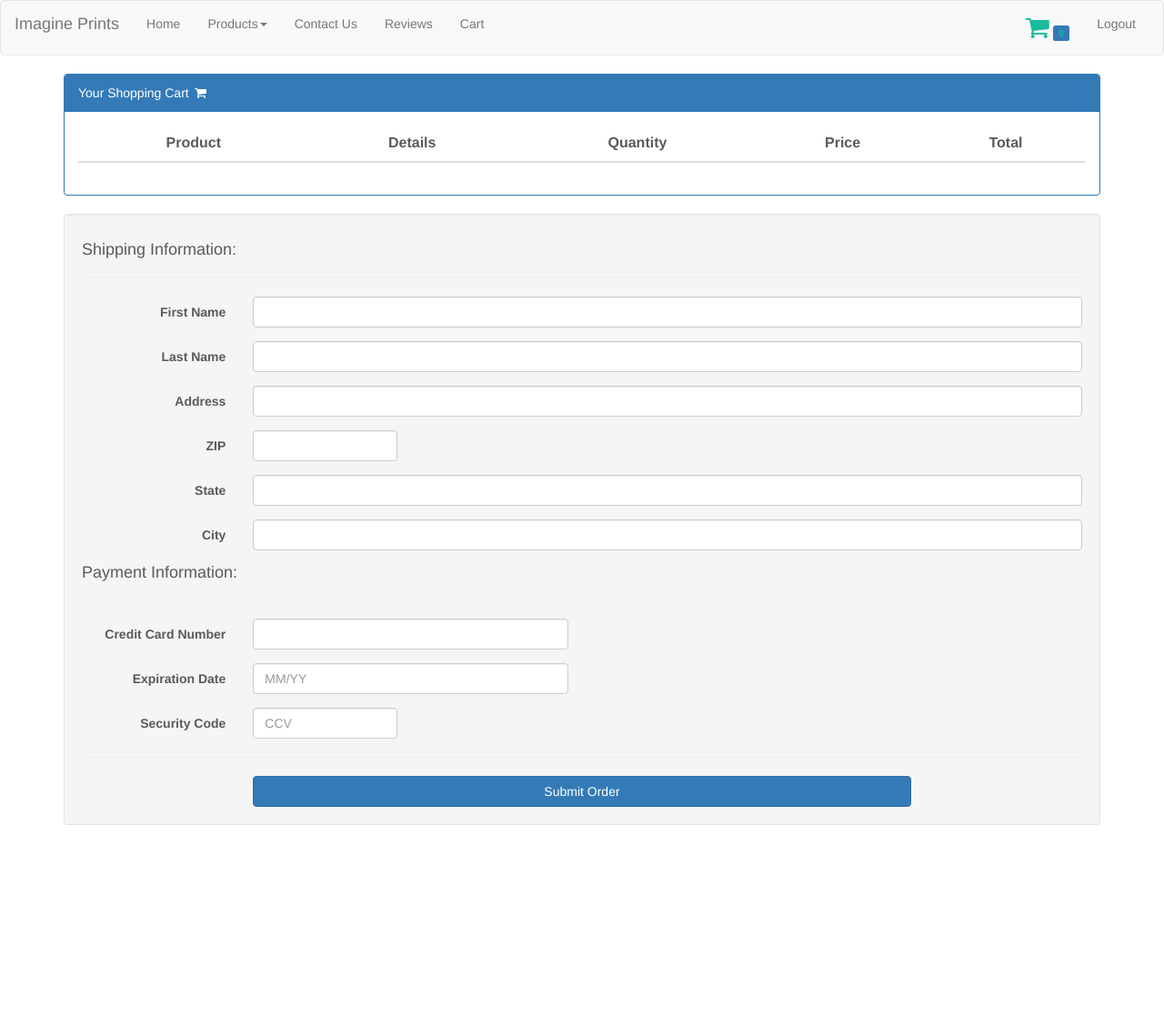
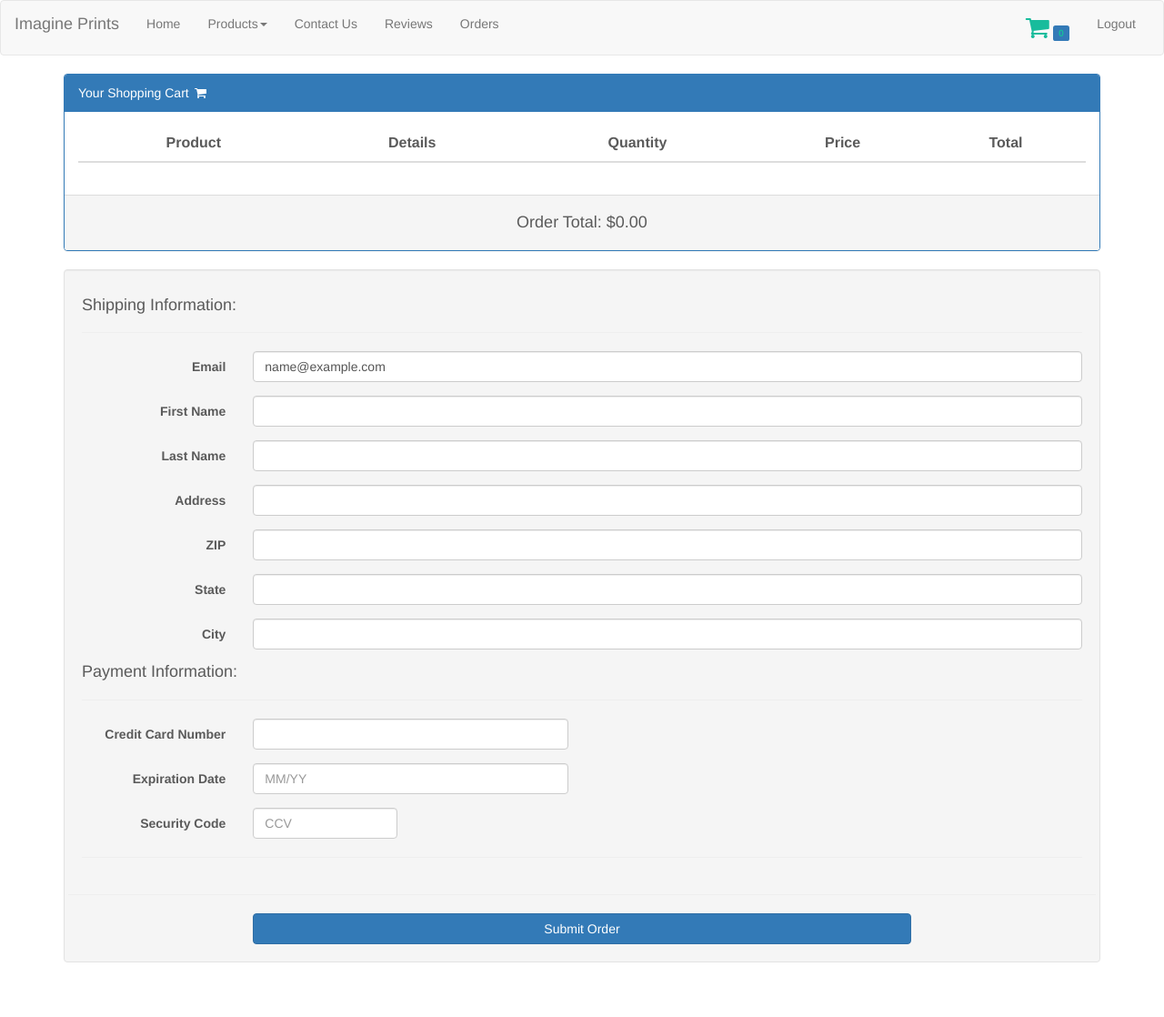
Before and after one commit to ryanmuhlbauer/ImaginePrints, a PHP site: page /cart.php in a window 1280 px wide. Shown: the whole page at 91% size. Before the commit the page ends 907 px from the top, so only its background shows below. Run offline with PHP 8.4, Linux system fonts and the light colour scheme; the visitor is signed in with stand-in values (Sample User, id 1); lists and menus that the app fills with data are empty; some libraries are stand-ins or nearby versions.

Commit message:
Adding orders.php which takes the items from the shopping cart upon the completition of each transaction.

```diff
--- a/authorized-nav.php
+++ b/authorized-nav.php
@@ -33,7 +33,7 @@ if(!isset($_SESSION))
         </li>
         <li><a href="contact.html">Contact Us</a></li>
         <li><a href="reviews.html">Reviews</a></li>
-        <li><a href="">Cart</a></li>
+        <li><a href="orders.php">Orders</a></li>
       </ul>
       <ul class="nav navbar-nav navbar-right">
         <li>
--- a/cart.php
+++ b/cart.php
@@ -7,7 +7,9 @@ include("connection.php");
   <?php
   include("head.html");
   ?>
+  <script type="text/javascript" src="lib/bootstrap-validator/dist/validator.min.js"></script>
   <script type="text/javascript">
+  var numProductsInCart = 0;
   $(document).ready(function () {
     var zip = document.getElementById("zip");
     zip.oninput = function() {
@@ -31,7 +33,7 @@ include("connection.php");
     }
 
     var ccv = document.getElementById("ccv");
-    ccnumber.oninput = function() {
+    ccv.oninput = function() {
       if(this.value.length > 3) {
         this.value = this.value.slice(0,3);
       }
@@ -41,11 +43,12 @@ include("connection.php");
     });
 
     $("#ccv").keyup(function() {
+
       $("#ccv").val(this.value.match(/[0-9]*/));
     });
 
-
     $("#submit").click(function(e) {
+      var email = document.getElementById("email").value;
       var fname = document.getElementById("fname").value;
       var lname = document.getElementById("lname").value;
       var zip = document.getElementById("zip").value;
@@ -53,40 +56,72 @@ include("connection.php");
       var city = document.getElementById("city").value;
       var ccnumber = document.getElementById("ccnumber").value;
       var expDate = document.getElementById("expDate").value;
+      var re = /^(?:0?[1-9]|1[0-2]) *\/ *[1-9][0-9]$/;
+      if(!expDate.match(re)){
+        window.alert("Expire date format is not correct!");
+        return
+        e.preventDefault();
+      }
       var ccv = document.getElementById("ccv").value;
-      var numberOfShirts = document.getElementById("numberOfShirts").value;
-      var amount = document.getElementById("amount").value;
+
       var errorMsg = document.getElementById("result-msg");
 
-      if(!fname || !lname || !zip || !state || !city || !ccnumber || !expDate ||
+      if(!email || !fname || !lname || !zip || !state || !city || !ccnumber || !expDate ||
         !ccv) {
           window.alert("You have empty fields that are required!");
           $("#information-form").validator('validate');
           $("#payment-form").validator('validate');
           e.preventDefault();
           return;
+        }
+        else if(!expDate.match(/(0[1-9]|1[0-2])[/][0-9]{2}/)){
+          window.alert("Expire date format is not correct!");
+          return
+          e.preventDefault();
+        }
+        else {
+          for(var i = 1; i <= numProductsInCart; i++) {
+            var getid = "numProducts" + i;
+            var temp = document.getElementById(getid.toString());
+            var numProducts = temp.value;
+
+            var getid2 = "amount" + i;
+            var temp2 = document.getElementById(getid2.toString());
+            var amount = temp2.value;
+
+            var getid3 = "productName" + i;
+            var temp3 = document.getElementById(getid3.toString());
+            var productName = temp3.value;
+
+            var getid4 = "graphic" + i;
+            var temp4 = document.getElementById(getid4.toString());
+            var graphic = temp4.value;
+
+            console.log(email);
+
+            if(graphic !== 'undefined') {
+              $.ajax({
+                type: 'POST',
+                url: 'submitOrder.php',
+                data: 'email=' + email + '&fname=' + fname + '&lname=' + lname + '&zip=' + zip + '&state=' + state +
+                  '&city=' + city + '&ccnumber=' + ccnumber + '&expDate=' + expDate + '&ccv=' + ccv +
+                  '&numItems=' + numProducts + '&amount=' + amount + '&productName=' + productName + '&graphic=' + graphic,
+                success: function(data) {
+                }
+              });
             } else {
               $.ajax({
                 type: 'POST',
                 url: 'submitOrder.php',
-            data: 'fname=' + fname + '&lname=' + lname + '&zip=' + zip + '&state=' + state +
+                data: 'email=' + email + '&fname=' + fname + '&lname=' + lname + '&zip=' + zip + '&state=' + state +
                   '&city=' + city + '&ccnumber=' + ccnumber + '&expDate=' + expDate + '&ccv=' + ccv +
-              '&numItems=' + numberOfShirts + '&amount=' + amount + '&img=' + fileUploadUrl,
+                  '&numItems=' + numProducts + '&amount=' + amount + '&productName=' + productName,
                 success: function(data) {
-              if(data == "success") {
-                $("#information-form").validator('destroy');
-                $("#payment-form").validator('destroy');
-              } else {
-                msg = "<p class='text-danger'>Something went wrong!</p>";
-                errorMsg.innerHTML = msg;
-                $('html, body').animate({
-                  scrollTop: $("#return-msg").offset().top
-                }, 2000);
-                return;
-                e.preventDefault();
+                }
+              });
             }
           }
-          });
+          window.location.href="clearCart.php";
         }
     });
   });
@@ -120,18 +155,28 @@ include("connection.php");
           </thead>
           <tbody>
             <?php
+            $total_amount = 0;
+            $count_items = 0;
             if(isset($_SESSION['cartItems'])) {
               foreach ($_SESSION['cartItems'] as $arr) {
-                foreach ($arr as $index=>$value) {
+                foreach ($arr as $count=>$value) {
                   echo '<tr>';
+                  echo '<script type="text/javascript">numProductsInCart++;</script>';
                   $index = 0;
+                  $count_items++;
                   foreach ($value as $k=>$v) {
                     $index++;
-                    if($index == 3) {
+                    if($index == 1) { // Gets the product name to save into orders
+                      echo '<input type="hidden" id="productName'.$count_items.'" value="'.$v.'" />';
+                    }
+                    else if($index == 3) { // Gets the number of products to save into orders
                       echo '<td class="text-center" style="vertical-align: middle;">
-                      <input type="number" class="form-control text-center" value="'.$v.'" />
+                      <input type="number" class="form-control text-center" id="numProducts'.$count_items.'" value="'.$v.'" />
                       </td>';
-
+                    }
+                    else if($index == 5) {
+                      $total_amount = $total_amount + $v;
+                      echo '<input type="hidden" id="amount'.$count_items.'" value="'.$v.'" />';
                     }
                     else if($index == 6) {
                       echo '<td class="text-center" style="vertical-align: middle;">
@@ -142,11 +187,13 @@ include("connection.php");
                       echo '<td class="text-center" style="vertical-align: middle;">
                       <img class="img-thumbnail img-cart" src='.$v.' />
                       </td>';
+                      echo '<input type="hidden" id="graphic'.$count_items.'" value="'.$v.'" />';
                     }
                     else if($index == 7 && $v == 'undefined') {
                       echo '<td class="text-center" style="vertical-align: middle;">
                       No Graphic Added
                       </td>';
+                      echo '<input type="hidden" id="graphic'.$count_items.'" value="'.$v.'" />';
                     }
                     else {
                       echo '<td class="text-center" style="vertical-align: middle;">
@@ -162,12 +209,47 @@ include("connection.php");
           </tbody>
         </table>
       </div>
+      <div class="panel-footer">
+        <div class="text-center">
+          <h4>Order Total: $<?php echo $total_amount; ?>.00</h4>
+        </div>
+      </div>
     </div>
 
     <div class="well">
+      <?php
+        if(!isset($_SESSION['email'])) {
+          echo '<div class="text-center">
+          <h4>Please <a href="login.php">Login</a> or <a href="register.php">Register</a> to submit this order!</h4>
+          </div>';
+        }
+      ?>
       <form class="form-horizontal" data-toggle="validator" role="form" id="information-form">
         <h4>Shipping Information:</h4>
         <hr />
+        <?php
+          if(isset($_SESSION['email'])) {
+            echo '<div class="form-group has-feedback">
+              <label for="email" class="col-sm-2 control-label">Email</label>
+              <div class="col-sm-10">
+                <input type="text" class="form-control" id="email" value="'.$_SESSION['email'].'" data-required-error=" " required>
+              </div>
+              <span class="glyphicon form-control-feedback" aria-hidden="true"></span>
+              <div class="help-block with-errors text-center">
+              </div>
+            </div>';
+          } else {
+            echo '<div class="form-group has-feedback">
+              <label for="email" class="col-sm-2 control-label">Email</label>
+              <div class="col-sm-10">
+                <input type="email" class="form-control" id="email" data-required-error=" " required>
+              </div>
+              <span class="glyphicon form-control-feedback" aria-hidden="true"></span>
+              <div class="help-block with-errors text-center">
+              </div>
+            </div>';
+          }
+        ?>
         <div class="form-group has-feedback">
           <label for="fname" class="col-sm-2 control-label">First Name</label>
           <div class="col-sm-10">
@@ -197,7 +279,7 @@ include("connection.php");
         </div>
         <div class="form-group has-feedback">
           <label for="zip" class="col-sm-2 control-label">ZIP</label>
-          <div class="col-sm-2">
+          <div class="col-sm-10">
             <input type="number" class="form-control" id="zip" data-required-error=" "
               required>
           </div>
@@ -230,7 +312,7 @@ include("connection.php");
         <div class="form-group has-feedback">
           <label for="ccnumber" class="col-md-2 control-label">Credit Card Number</label>
           <div class="col-md-4">
-            <input type="tel" class="form-control" id="ccnumber" name="ccnumber"
+            <input type="number" class="form-control" id="ccnumber" name="ccnumber"
               data-required-error=" " required>
           </div>
           <span class="glyphicon form-control-feedback" aria-hidden="true"></span>
@@ -240,7 +322,7 @@ include("connection.php");
         <div class="form-group has-feedback">
           <label for="expDate" class="col-md-2 control-label">Expiration Date</label>
           <div class="col-md-4">
-            <input type="number" class="form-control" id="expDate" placeholder="MM/YY"
+            <input type="text" class="form-control" id="expDate" placeholder="MM/YY"
               data-required-error=" " required>
           </div>
           <span class="glyphicon form-control-feedback" aria-hidden="true"></span>
@@ -260,8 +342,15 @@ include("connection.php");
       </form>
       <hr />
       <div class="row">
+        <hr />
         <div class="col-xs-8 col-xs-offset-2 text-center">
-          <button type="button" id="submit" class="btn btn-primary btn-block">Submit Order</button>
+          <?php
+            if(isset($_SESSION['email'])) {
+              echo '<button type="button" id="submit" class="btn btn-primary btn-block">Submit Order</button>';
+            } else {
+              echo '<button type="button" id="submit" class="btn btn-primary btn-block" disabled>Submit Order</button>';
+            }
+          ?>
         </div>
       </div>
     </div>
--- /dev/null
+++ b/clearCart.php
@@ -0,0 +1,5 @@
+<?php
+  session_start();
+  $_SESSION['cartItems'] = array();
+  header('location: orders.php');
+?>
--- a/register.php
+++ b/register.php
@@ -5,6 +5,8 @@ include("connection.php");
 <html>
 <head>
   <?php include("head.html"); ?>
+  <script type="text/javascript" src="lib/bootstrap-validator/dist/validator.min.js"></script>
+
   <script type="text/javascript">
     jQuery(document).ready(function($) {
       var email = document.getElementById("email");
@@ -73,7 +75,6 @@ include("connection.php");
       </div>
       <div class="panel-body">
         <div id="return-msg" class="text-center" style="margin-bottom: 10px;">
-
         </div>
         <form>
           <div class="form-group">
--- a/viewShirt.php
+++ b/viewShirt.php
@@ -7,7 +7,6 @@ include("connection.php");
   <?php include("head.html"); ?>
   <script type="text/javascript" src="js/fabric.min.js"></script>
   <script type="text/javascript" src="//api.filestackapi.com/filestack.js"></script>
-  <script type="text/javascript" src="lib/bootstrap-validator/dist/validator.min.js"></script>
   <script type="text/javascript">
   var img;
   var msg;
```
Also changed, not shown: orders.php (added, +114 -0 lines), submitOrder.php (+33 -5 lines). Lines whose indentation alone changed are shown as unchanged.
